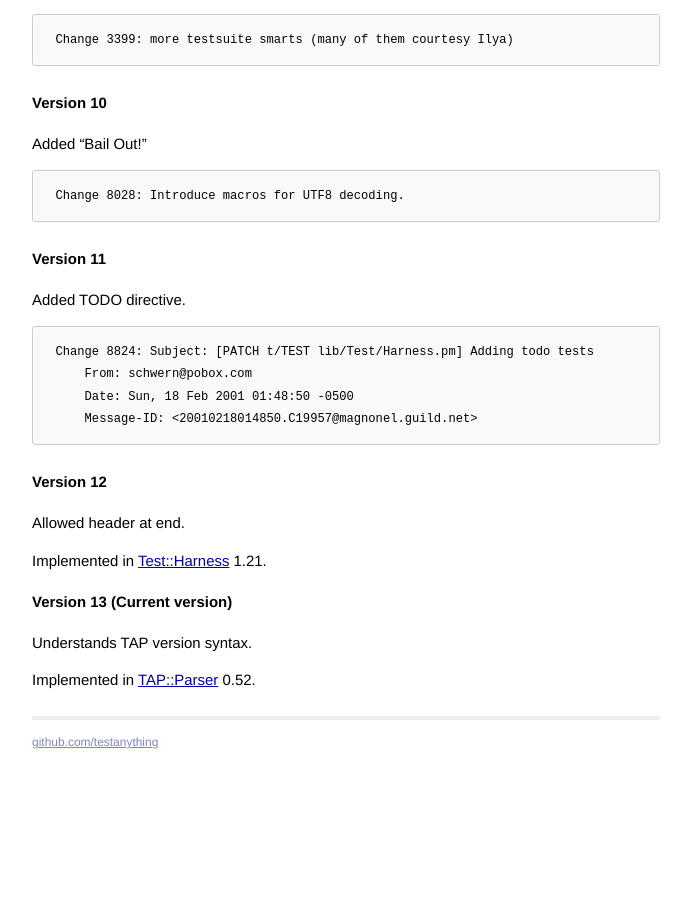
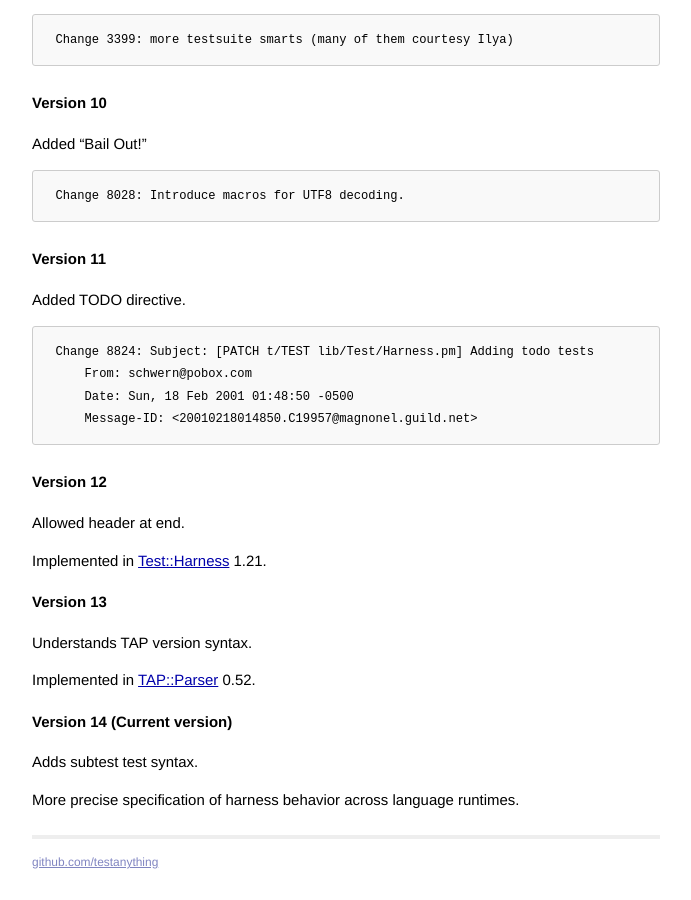
Before and after one commit to TestAnything/testanything.github.io, a Jekyll site: the page built from history.md, in a window 1280 px wide and 900 px high, scrolled down 2603 px. Shown: the whole window, without its empty margins (294-985 px from the left). Built offline with Jekyll 4.4.1, drawn with Linux system fonts in a browser that asks for light colours; before the commit the page ends 3384 px from its top, so only the background shows below that.

Commit message:
update history with v14

```diff
--- a/history.md
+++ b/history.md
@@ -136,7 +136,12 @@ Allowed header at end.
 
 Implemented in [Test::Harness](http://search.cpan.org/dist/Test-Harness/) 1.21.
 
-### Version 13 (Current version)
+### Version 13
 Understands TAP version syntax.
 
 Implemented in [TAP::Parser](http://search.cpan.org/dist/Test-Harness/lib/TAP/Parser.pm) 0.52.
+
+### Version 14 (Current version)
+Adds subtest test syntax.
+
+More precise specification of harness behavior across language runtimes.
```
